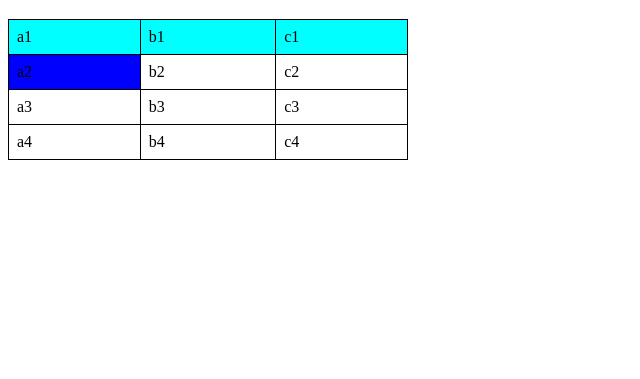
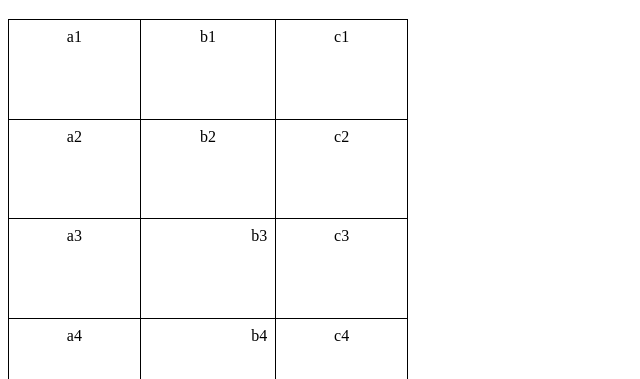
Before and after one commit to Pedrohenrique96/html-css, a plain HTML site: page exercios/ex22/tabela01.html in a window 1280 px wide. Shown: the part 61-440 px from the top of the page, without its empty margins (0-640 px from the left). Drawn offline with Linux system fonts and the light colour scheme.

Commit message:
aula de tabeolas

```diff
--- a/exercios/ex22/tabela01.html
+++ b/exercios/ex22/tabela01.html
@@ -7,17 +7,17 @@
     <style>
         table{
             width: 400px;
+            height: 400px;
             border-collapse: collapse;
-        }
-        tr.linha{
-            background-color: aqua;
         }
         td{
             border: 1px solid black;
             padding: 8px;
+            text-align: center;
+            vertical-align: top;
         }
-        td.dado{
-            background-color: blue;
+        .numero{
+            text-align: right;
         }
     </style>
 </head>
@@ -36,12 +36,12 @@
         </tr>
         <tr>
             <td>a3</td>
-            <td>b3</td>
+            <td class="numero">b3</td>
             <td>c3</td>
         </tr>
         <tr>
             <td>a4</td>
-            <td>b4</td>
+            <td class="numero">b4</td>
             <td>c4</td>
         </tr>
     </table>
```
